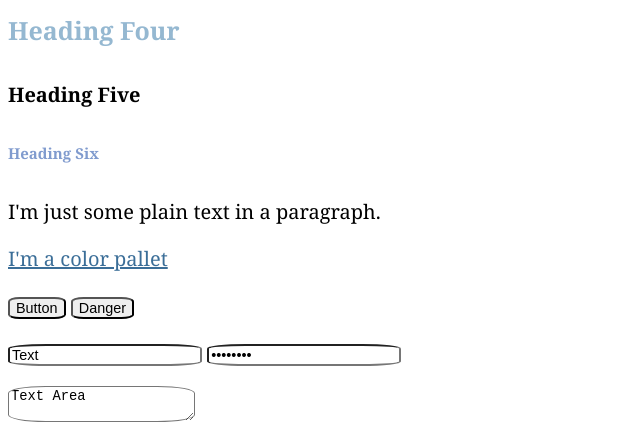
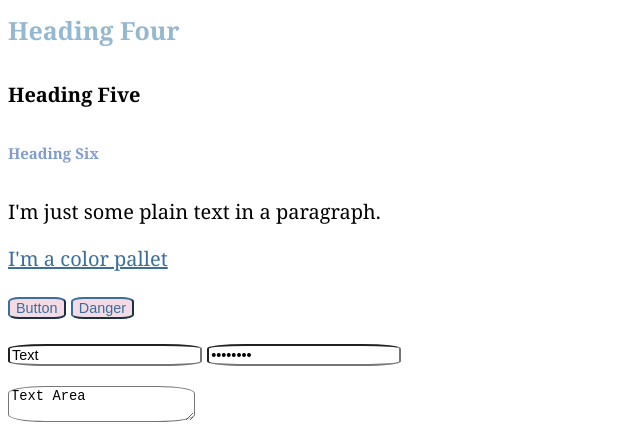
Before and after one commit to maliklau/MI-449-SS17-741-css-sass-intro-8dVLYn, a plain HTML site: page index.html in a window 1280 px wide. Shown: the part 330-775 px from the top of the page, without its empty margins (0-640 px from the left). Drawn offline with Linux system fonts and the light colour scheme.

Commit message:
sass project

```diff
--- a/source/style.scss
+++ b/source/style.scss
@@ -4,7 +4,7 @@ a {
   color: $primary-color;
 }
 
-button {
+input[type="button"] {
   color: $primary-color;
   border-color: $primary-color;
   background: lighten($fifthcolor, 6%);
```
Also changed, not shown: compiled/style.css, 1 other file.
